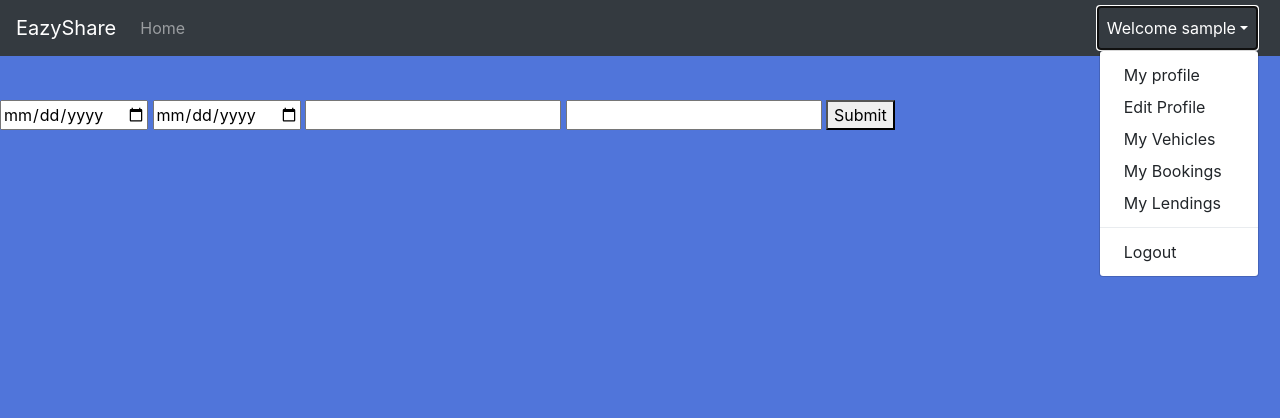
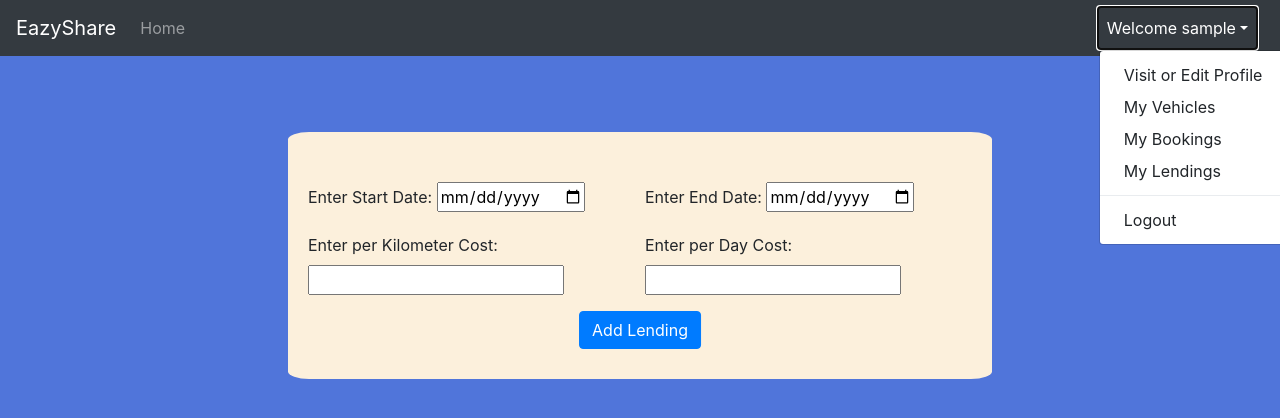
Before and after one commit to jindalhitesh2904/EazyShare, a Django app: page /carrent/create_booking/1/ in a window 1280 px wide, after a click that opens the changed part. Shown: the top 418 px of the page. Run offline with Django 3.2, Linux system fonts and the light colour scheme; the visitor is signed in with stand-in values (Sample User, id 1); some libraries are stand-ins or nearby versions.

Commit message:
Final Code Added

```diff
--- a/carrental/rentalapp/templates/basic.html
+++ b/carrental/rentalapp/templates/basic.html
@@ -37,8 +37,7 @@
                         <li class="nav-item dropdown">
                             <a class="nav-link dropdown-toggle" href="#" id="navbarDropdown" role="button" data-toggle="dropdown" aria-haspopup="true" aria-expanded="false">Welcome {{request.user}}</a>
                             <div class="dropdown-menu" aria-labelledby="navbarDropdown">
-                                <a class="dropdown-item" href="{% url 'view_profile' user.username %}">My profile</a>
-                                <a class="dropdown-item" href="{% url 'edit_profile'%}">Edit Profile</a>
+                                <a class="dropdown-item" href="{% url 'edit_profile'%}">Visit or Edit Profile</a>
                                 <a class="dropdown-item" href="{% url 'list_my_vehicles' %}">My Vehicles</a>
                                 <a class="dropdown-item" href="{% url 'my_borrowings' %}">My Bookings</a>
                                 <a class="dropdown-item" href="{% url 'my_lendings' %}">My Lendings</a>
--- a/carrental/rentalapp/templates/bookings_form.html
+++ b/carrental/rentalapp/templates/bookings_form.html
@@ -4,12 +4,31 @@ Create Booking
 {% endblock %}
 
 {%block content %}
-    <form action="" method="POST" style="margin-top:100px">
         {% csrf_token %}
-        <input type="date" name="start_date">
-        <input type="date" name="end_date">
-        <input type="number" name="per_day_cost">
-        <input type="number" name="per_km_cost">
-        <button type="submit">Submit</button>
-    </form>
+    <div style="width: 55vw; left: 50%; position: relative;  top: 16.5vh; transform: translate(-50%,0); background-color:#fcf0dc; padding: 30px 20px; border-radius: 3%;">
+        <form action="" method="POST" style="margin-top:20px">
+            {% csrf_token %}
+            <div class="form-row">
+              <div class="form-group col-md-6">
+                <label for="start_date">Enter Start Date:</label>
+                <input type="date" name="start_date">
+              </div>
+              <div class="form-group col-md-6">
+                <label for="start_date">Enter End Date:</label>
+                <input type="date" name="end_date">
+              </div>
+            </div>
+            <div class="form-row">
+                <div class="form-group col-md-6">
+                  <label for="per_km_cost">Enter per Kilometer Cost:</label>
+                  <input type="number" name="per_km_cost">
+                </div>
+                <div class="form-group col-md-6">
+                    <label for="per_day_cost">Enter per Day Cost:</label>
+                    <input type="number" name="per_day_cost">
+                  </div>
+              </div>
+            <button type="submit" class="btn btn-primary" style="left: 50%; transform: translateX(-50%); position: relative;">Add Lending</button>
+          </form>
+    </div>
 {% endblock %}
--- a/carrental/rentalapp/templates/end_booking.html
+++ b/carrental/rentalapp/templates/end_booking.html
@@ -11,5 +11,7 @@ End Booking
     {% csrf_token %}
     <label for="km_drove">KM Drove</label>
     <input type="number" placeholder="enter the km driven" name="km_drove" id="km_drove">
+    <input type="submit" value="Submit" />
 </form>
+<!-- <h1 style="font-size: 90px; top: 30%; position: absolute;">Booking Ended!</h1> -->
 {% endblock %}
--- a/carrental/rentalapp/templates/home.html
+++ b/carrental/rentalapp/templates/home.html
@@ -52,15 +52,14 @@ active
         <li>
         <div class="jumbotron" style="width:80vw; position: relative;left:10vw; margin-top: 5vh; background-color: #ffe8bd; padding: 4vh; margin-top:50px;">
             <h3>{{booking.vehicle.category}}</h3>
-            <img src='{{ MEDIA_URL }}{{booking.vehicle.pic}}' style="display: inline; margin-top:4vh; max-width: 30%; height: 30%; width: auto;"/>
-            <span style="display:inline; margin-left: 15px; top: 0vh; position: relative;"><h3 style="display:inline;">{{booking.vehicle.year}}</h3><h1 style="display:inline; font-size: 90px"> {{booking.vehicle.brand_name}} {{booking.vehicle.model_name}}</h1></span>
+            <img src='{{ MEDIA_URL }}{{booking.vehicle.pic}}' style="display: inline; margin-top:4vh; max-width: 30%; max-height: 30%; width: auto;"/>
+            <span style="display:inline; margin-left: 15px; top: 0vh; position: relative;"><h3 style="display:inline;">{{booking.vehicle.year}}</h3><h1 style="display:inline; font-size: 70px"> {{booking.vehicle.brand_name}} {{booking.vehicle.model_name}}</h1></span>
             <div style="position: relative; left: 45%; top:-5vh; width: 50%; height: 20%;">{{booking.vehicle.description}}</div>
             <div style="margin-top: 5vh;">
                 <h4>Pick Up and Drop Off Address:</h4>
                 <p>{{booking.vehicle.owner.address}}</p>
             </div>
             <hr class="my-4">
-            <a href="{% url 'view_profile' booking.vehicle.owner.user.username %}" style="margin-bottom: 8px; font-size: 20px;"> View Owner Profile</a>
             <div style="font-size: 40px;"><span class="badge badge-pill badge-primary">{{booking.vehicle.km_driven}} kilometres driven</span></div>
             <div style="font-size: 40px; margin-top: 5px;"><span class="badge badge-pill" style="background-color: #f5b642;">&#x20B9 {{booking.per_km_cost}}/km</span> <span class="badge badge-pill" style="background-color: #f5b642;">&#x20B9 {{booking.per_day_cost}}/day</span></div>
             <div style="font-size: 40px; margin-top: 5px;"><span class="badge badge-pill" style="background-color:#3bff3e">Available from {{booking.start_date}} to {{booking.end_date}}</span></div>
--- a/carrental/rentalapp/views.py
+++ b/carrental/rentalapp/views.py
@@ -10,6 +10,7 @@ from .models import Person,Vehicle, Bookings
 from django.views import generic
 from django.urls import reverse_lazy
 from django.views.generic.edit import CreateView
+from datetime import date
 # Create your views here.
 @login_required(login_url='Login')
 def home(request):
@@ -162,8 +163,9 @@ def EndBooking(request,borrowing_id):
         borrowing.cost=max(km_drove*borrowing.cost_per_km,days*borrowing.cost_per_day)
         borrowing.save()
         # alert("pay"+borrowing.borrower+borrowing.cost+"rupees")
+        print(borrowing.cost)
         return redirect('my_borrowings')
-    return render(request,'end_booking.html')
+    return redirect('Home')
 
 @login_required(login_url='Login')
 def ViewProfile(request,username):
```
Also changed, not shown: carrental/rentalapp/templates/list_my_vehicles.html (+13 -6 lines), carrental/rentalapp/templates/my_borrowings.html (+4 -4 lines), carrental/media/bmw.jpeg (added), carrental/media/hondacity.jpg (added), carrental/media/merceded_bclass.jpeg (added), carrental/media/static/images/bmw.jpeg (added), carrental/media/static/images/hondacity.jpg (added), carrental/media/static/images/merceded_bclass.jpeg (added).
